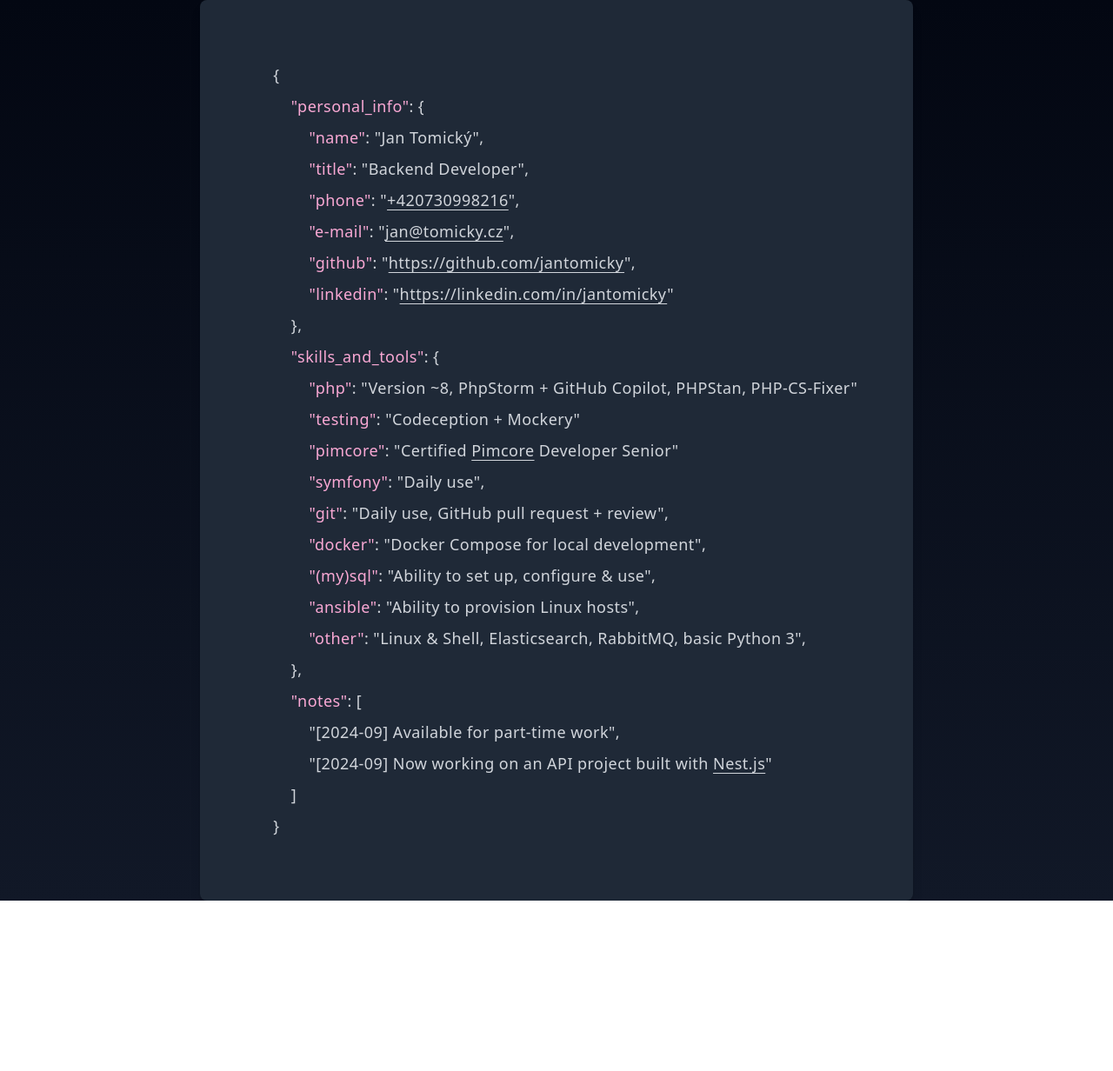
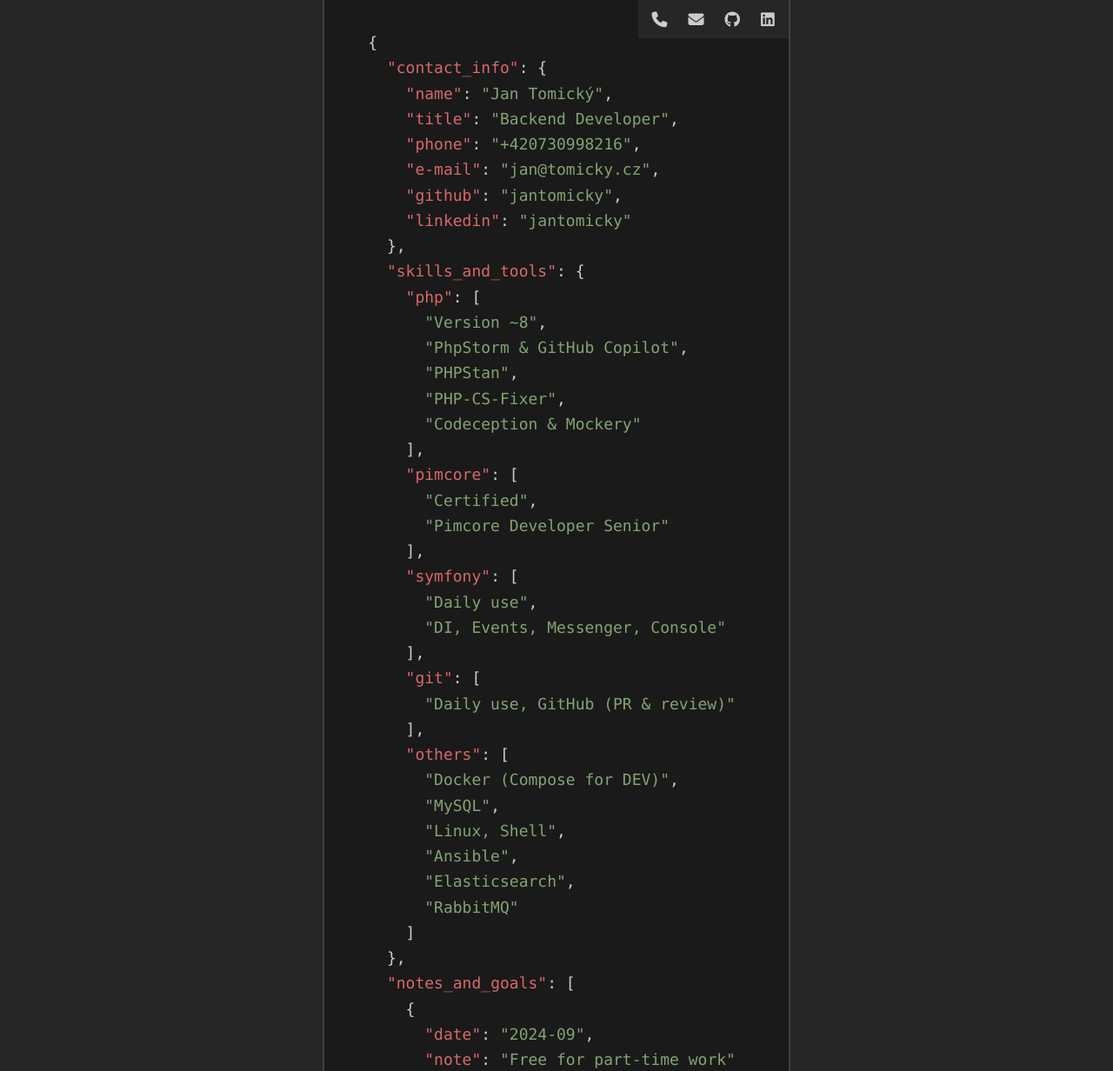
Before and after one commit to jantomicky/site, a website: page index.html in a window 1280 px wide. Shown: the top 1232 px of the page at 87% size. Before the commit the page ends 1036 px from the top, so only its background shows below. Drawn offline with nearby package versions, Linux system fonts and the light colour scheme.

Commit message:
feat: Rework

```diff
--- a/index.html
+++ b/index.html
@@ -4,39 +4,64 @@
 <head>
 <meta charset="UTF-8">
 <meta name="viewport" content="width=device-width, initial-scale=1.0">
-<title>Jan Tomický, Backend Developer</title>
-<script src="https://cdn.tailwindcss.com"></script>
+<title>Jan Tomický | Backend Developer</title>
+<link rel="stylesheet" href="style.css">
+<link rel="stylesheet" href="https://cdnjs.cloudflare.com/ajax/libs/font-awesome/6.6.0/css/all.min.css">
+<link rel="stylesheet" href="https://cdnjs.cloudflare.com/ajax/libs/highlight.js/11.9.0/styles/default.min.css">
+<link rel="stylesheet" href="https://cdnjs.cloudflare.com/ajax/libs/highlight.js/11.10.0/styles/base16/ia-dark.min.css">
+<script src="https://cdnjs.cloudflare.com/ajax/libs/highlight.js/11.9.0/highlight.min.js"></script>
+<script src="https://cdnjs.cloudflare.com/ajax/libs/highlight.js/11.9.0/languages/json.min.js"></script>
 </head>
 
-<body class="min-h-screen bg-gradient-to-b from-gray-950 to-gray-900 flex items-center justify-center">
-<main class="bg-gray-800 px-16 py-8 whitespace-pre-wrap text-lg text-gray-300 tracking-wide leading-loose rounded-lg shadow-lg">
-    {
-        <span class="text-pink-300">"personal_info"</span>: {
-            <span class="text-pink-300">"name"</span>: "Jan Tomický",
-            <span class="text-pink-300">"title"</span>: "Backend Developer",
-            <span class="text-pink-300">"phone"</span>: "<a href="tel:+&#52;&#50;&#48;&#55;&#51;&#48;&#57;&#57;&#56;&#50;&#49;&#54;" class="underline underline-offset-4" title="Phone">+&#52;&#50;&#48;&#55;&#51;&#48;&#57;&#57;&#56;&#50;&#49;&#54;</a>",
-            <span class="text-pink-300">"e-mail"</span>: "<a href="mailto:&#106;&#97;&#110;&#64;&#116;&#111;&#109;&#105;&#99;&#107;&#121;&#46;&#99;&#122;" class="underline underline-offset-4" title="E-mail">&#106;&#97;&#110;&#64;&#116;&#111;&#109;&#105;&#99;&#107;&#121;&#46;&#99;&#122;</a>",
-            <span class="text-pink-300">"github"</span>: "<a href="https://github.com/jantomicky" title="GitHub" class="underline underline-offset-4" target="_blank">https://github.com/jantomicky</a>",
-            <span class="text-pink-300">"linkedin"</span>: "<a href="https://linkedin.com/in/jantomicky" title="LinkedIn" class="underline underline-offset-4" target="_blank">https://linkedin.com/in/jantomicky</a>"
+<body class="min-h-screen flex items-center justify-center bg-neutral-800">
+
+<main class="hljs relative w-full md:max-w-fit md:border-2 md:border-x-neutral-700 md:border-y-0 text-sm md:text-lg">
+    <nav class="absolute right-0 flex flex-row space-x-6 px-4 py-2 bg-neutral-800">
+        <a href="tel:&#43;420730998216" class="hover:text-gray-400" title="Phone"><i class="fas fa-phone"></i></a>
+        <a href="mailto:jan&#64;tomicky.cz" class="hover:text-gray-400" title="E-mail"><i class="fas fa-envelope"></i></a>
+        <a href="https://github.com/jantomicky" class="hover:text-gray-400" title="GitHub" target="_blank"><i class="fab fa-github"></i></a>
+        <a href="https://linkedin.com/in/jantomicky" class="hover:text-gray-400" title="LinkedIn" target="_blank"><i class="fab fa-linkedin"></i></a>
+    </nav>
+
+    <pre class="px-4 py-2 md:px-8 md:py-4 leading-relaxed"><code id="me" class="language-json"></code></pre>
+</main>
+
+<script>
+    const myDetails = {
+        "contact_info": {
+            "name": "Jan Tomický",
+            "title": "Backend Developer",
+            "phone": "&#43;420730998216",
+            "e-mail": "jan&#64;tomicky.cz",
+            "github": "jantomicky",
+            "linkedin": "jantomicky",
         },
-        <span class="text-pink-300">"skills_and_tools"</span>: {
-            <span class="text-pink-300">"php"</span>: "Version ~8, PhpStorm + GitHub Copilot, PHPStan, PHP-CS-Fixer"
-            <span class="text-pink-300">"testing"</span>: "Codeception + Mockery"
-            <span class="text-pink-300">"pimcore"</span>: "Certified <a href="https://pimcore.com" title="Pimcore, open-source data platform built with Symfony" class="underline underline-offset-4" target="_blank">Pimcore</a> Developer Senior"
-            <span class="text-pink-300">"symfony"</span>: "Daily use",
-            <span class="text-pink-300">"git"</span>: "Daily use, GitHub pull request + review",
-            <span class="text-pink-300">"docker"</span>: "Docker Compose for local development",
-            <span class="text-pink-300">"(my)sql"</span>: "Ability to set up, configure & use",
-            <span class="text-pink-300">"ansible"</span>: "Ability to provision Linux hosts",
-            <span class="text-pink-300">"other"</span>: "Linux & Shell, Elasticsearch, RabbitMQ, basic Python 3",
+        "skills_and_tools": {
+            "php": ["Version ~8", "PhpStorm & GitHub Copilot", "PHPStan", "PHP-CS-Fixer", "Codeception & Mockery"],
+            "pimcore": ["Certified", "Pimcore Developer Senior"],
+            "symfony": ["Daily use", "DI, Events, Messenger, Console"],
+            "git": ["Daily use, GitHub (PR & review)"],
+            "others": ["Docker (Compose for DEV)", "MySQL", "Linux, Shell", "Ansible", "Elasticsearch", "RabbitMQ"],
         },
-        <span class="text-pink-300">"notes"</span>: [
-            "[2024-09] Available for part-time work",
-            "[2024-09] Now working on an API project built with <a href="https://nestjs.com" title="NestJS, a Node.js framework" class="underline underline-offset-4" target="_blank">Nest.js</a>"
+        "notes_and_goals": [
+            {
+                "date": "2024-09",
+                "note": "Free for part-time work"
+            },
+            {
+                "date": "2024-09",
+                "note": "Working on a Nest.js API"
+            },
         ]
-    }
+    };
 
-</main>
+    let me = document.getElementById('me');
+    let content = JSON.stringify(myDetails, null, 2);
+
+    me.innerHTML = content;
+
+    hljs.highlightElement(me);
+</script>
 </body>
 
 </html>
--- /dev/null
+++ b/src/tailwind.css
@@ -0,0 +1,3 @@
+@tailwind base;
+@tailwind components;
+@tailwind utilities;
--- /dev/null
+++ b/tailwind.config.js
@@ -0,0 +1,8 @@
+/** @type {import('tailwindcss').Config} */
+module.exports = {
+    content: ["index.html"],
+    theme: {
+        extend: {},
+    },
+    plugins: [],
+}
```
Also changed, not shown: package.json (added, +9 -0 lines), style.css (added), 2 other files.
